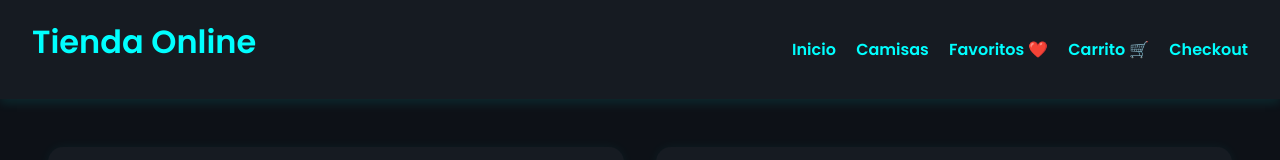
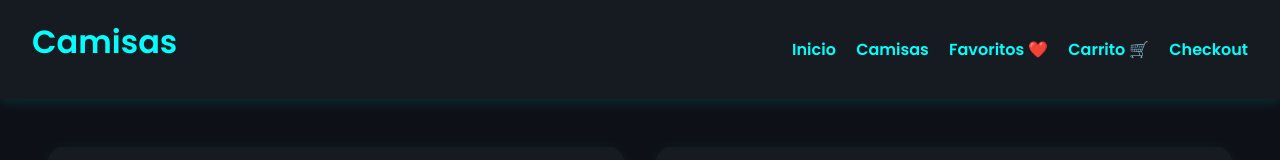
Before and after one commit to Sharp-star-spec/tienda-online, a plain HTML site: page camisas.html in a window 1280 px wide. Shown: the top 160 px of the page. Drawn offline with Linux system fonts and the light colour scheme.

Commit message:
Update camisas.html

```diff
--- a/camisas.html
+++ b/camisas.html
@@ -10,7 +10,7 @@
 
   <!-- Header -->
   <header class="navbar">
-    <h1>Tienda Online</h1>
+    <h1>Camisas</h1>
     <nav>
       <a href="index.html">Inicio</a>
       <a href="camisas.html">Camisas</a>
```
